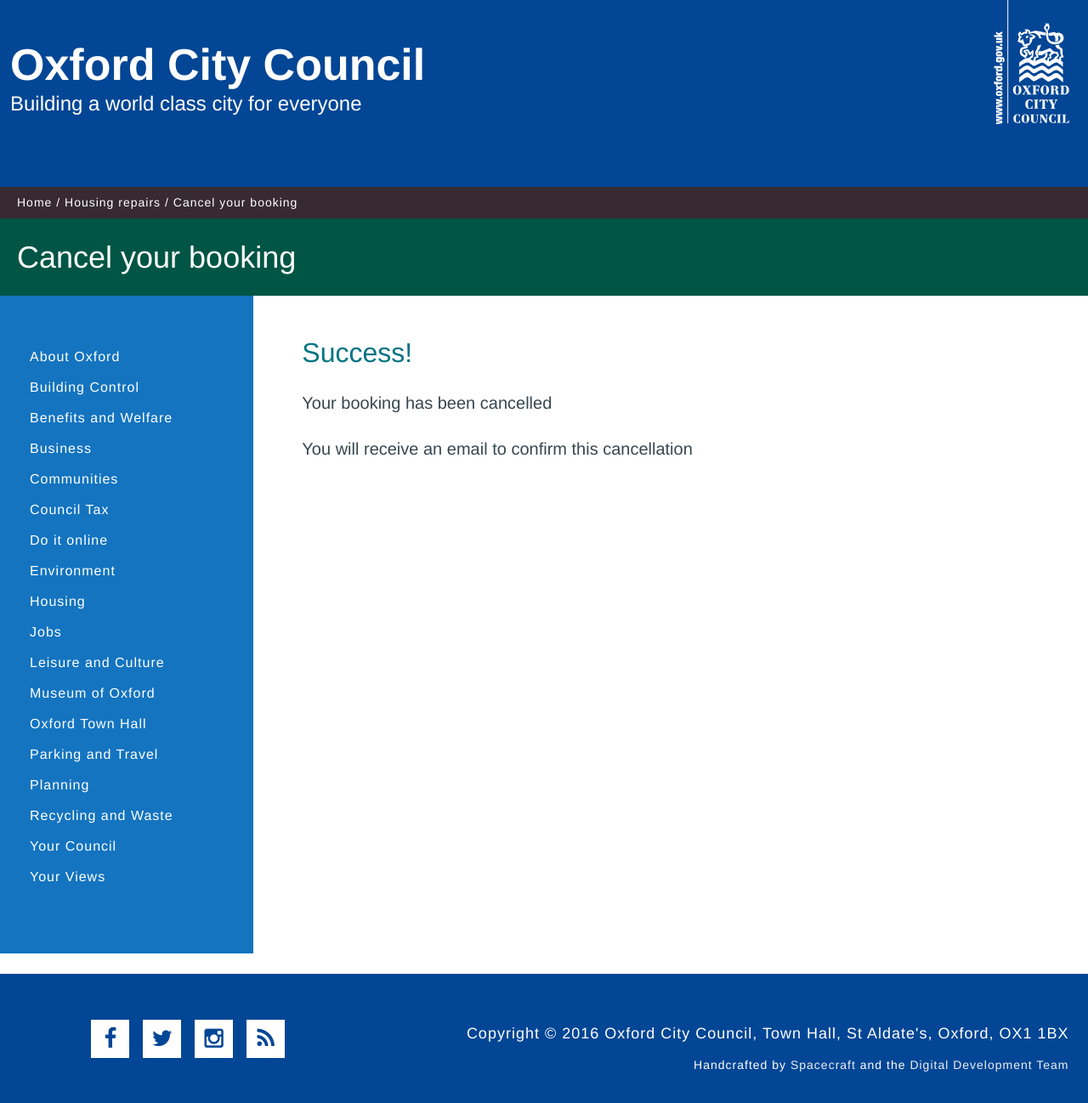
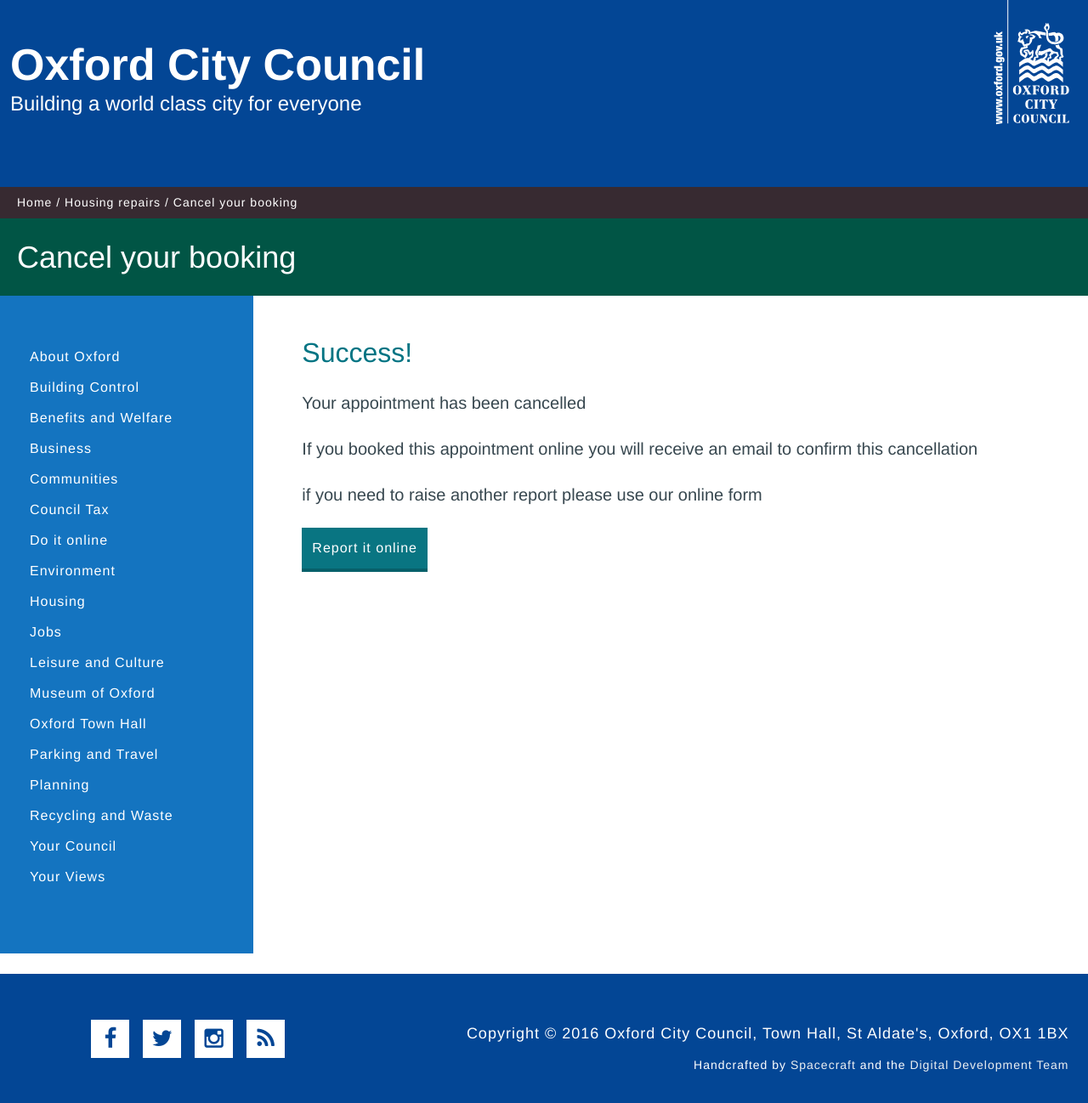
Before and after one commit to OxfordCityCouncil/OxfordCityCouncil.github.io, a Jekyll site: the page built from repairs/cancel-confirm.html, in a window 1280 px wide. Shown: the whole page at 85% size. Built offline with Jekyll 4.4.1, drawn with Linux system fonts in a browser that asks for light colours.

Commit message:
Update cancel-confirm.html

```diff
--- a/repairs/cancel-confirm.html
+++ b/repairs/cancel-confirm.html
@@ -3,5 +3,8 @@
 title: Cancel your booking
 ---
 <h2>Success!</h2>
-<p>Your booking has been cancelled</p>
-<p>You will receive an email to confirm this cancellation</p>
+<p>Your appointment has been cancelled</p>
+<p>If you booked this appointment online you will receive an email to confirm this cancellation</p>
+
+<p> if you need to raise another report please use our online form</p>
+<p><a class="button" href="cancel.html">Report it online</a></p>
```
